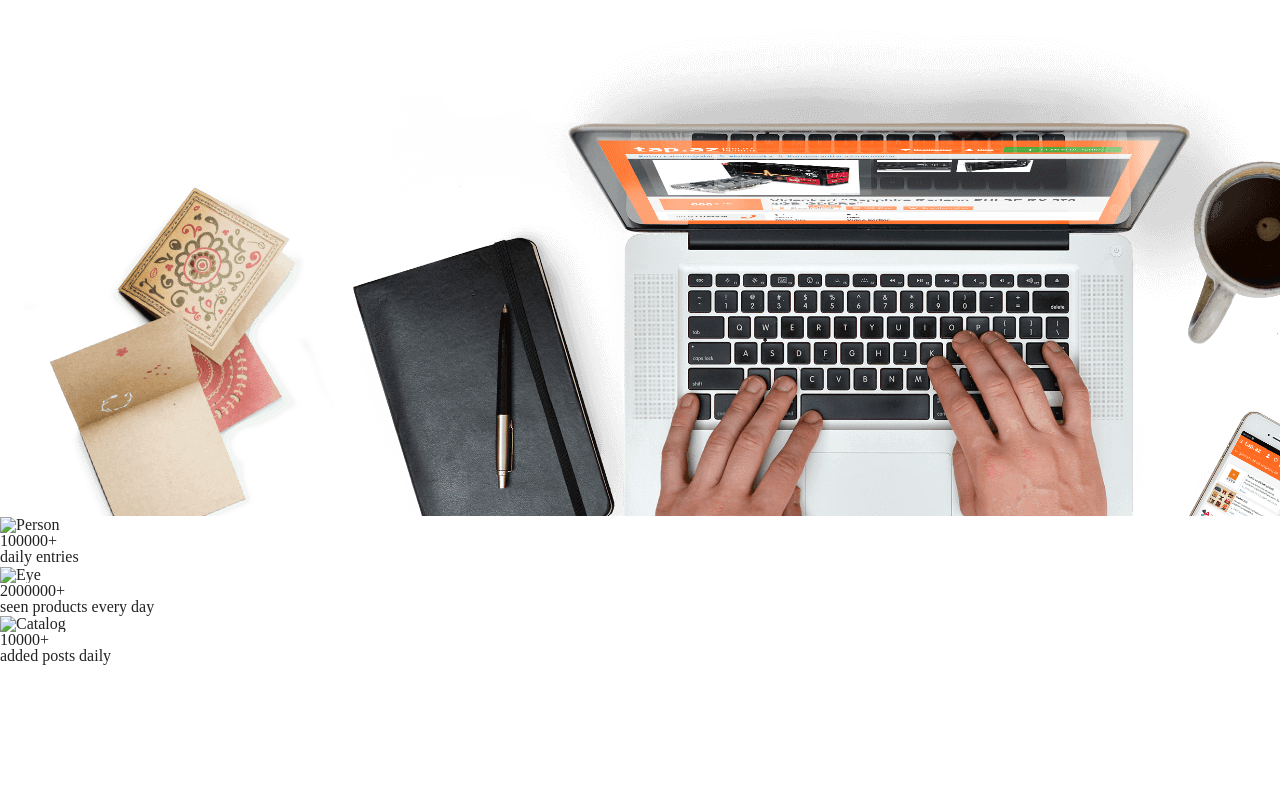
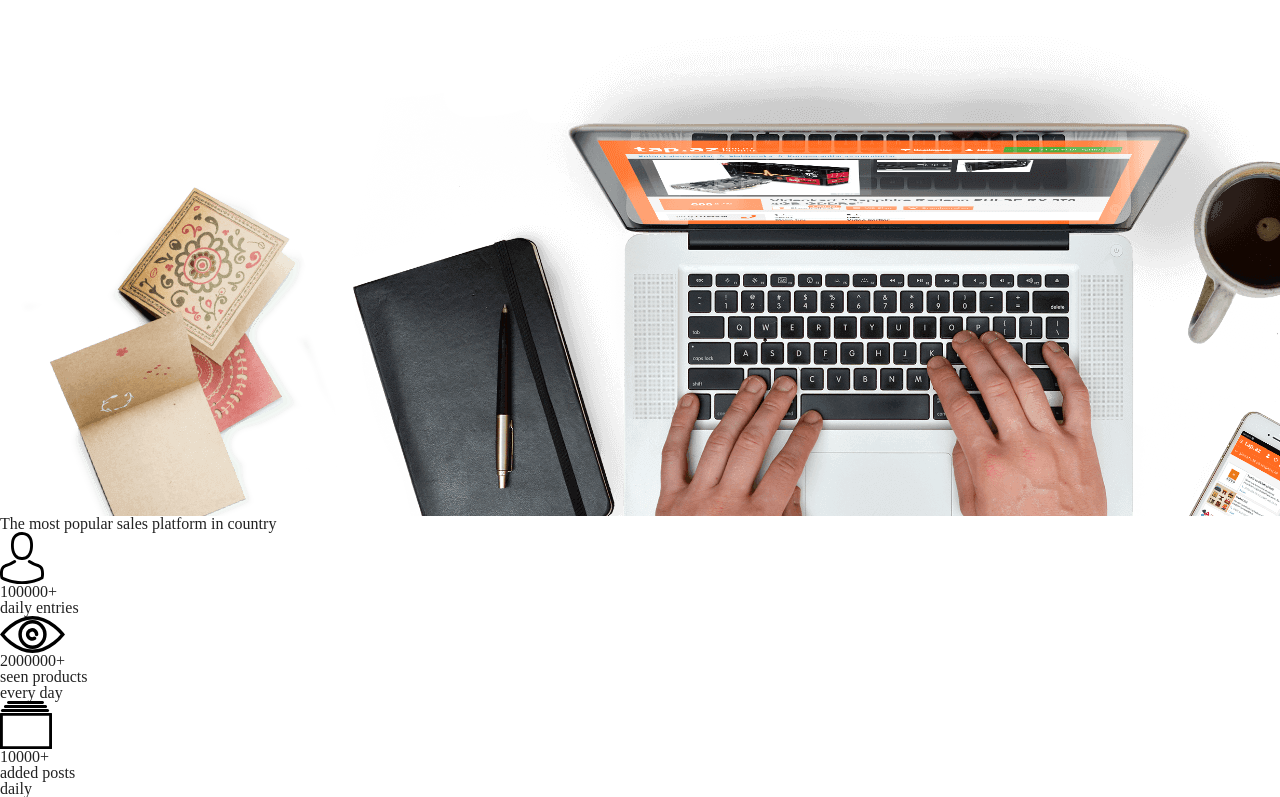
Before and after one commit to swietlikk/BestShop, a plain HTML site: page index.html in a window 1280 px wide. Shown: the part 131-928 px from the top of the page. Before the commit the page ends 800 px from the top, so only its background shows below. Drawn offline with Linux system fonts and the light colour scheme.

Commit message:
poprawiony html do sekcji statystyki

```diff
--- a/index.html
+++ b/index.html
@@ -52,33 +52,37 @@
     <img class="hero__bg" alt="Background image" src="./assets/Background.png"/>
 
 
-    <div class="statistics">
-        <h2 class="statistics__hdl"></h2>
-        <div class="statistics__item">
+    <section class="statistics">
+        <div class="container">
+            <h2>The most popular sales platform in country</h2>
+
             <div class="statistics__box">
-                <div class="statistics__wheel"></div>
-                <img src="" alt="Person" class="statistics__icon"/>
-                <div class="statistics numb">100000+</div>
-                <p class="statistics lead">daily entries</p>
                 <div class="statistics__item">
-                    <div class="statistics__box">
-                        <div class="statistics__wheel"></div>
-                        <img src="" alt="Eye" class="statistics__icon"/>
-                        <div class="statistics numb">2000000+</div>
-                        <p class="statistics lead">seen products every day</p>
-                        <div class="statistics__item">
-                            <div class="statistics__box">
-                                <div class="statistics__wheel"></div>
-                                <img src="" alt="Catalog" class="statistics__icon">
-                                <div class="statistics numb">10000+</div>
-                                <p class="statistics lead">added posts daily</p>
-                            </div>
-                        </div>
+                    <div class="statistics__circle">
+                        <img src="assets/Person.svg" alt="person" class="statistics__img"/>
                     </div>
+                    <div class="statistics__numb">100000+</div>
+                    <div class="statistics__lead">daily entries</div>
+                </div>
+
+                <div class="statistics__item">
+                    <div class="statistics__circle">
+                        <img src="assets/Eye.svg" alt="person" class="statistics__img"/>
+                    </div>
+                    <div class="statistics__numb">2000000+</div>
+                    <div class="statistics__lead">seen products<br>every day</div>
+                </div>
+
+                <div class="statistics__item">
+                    <div class="statistics__circle">
+                        <img src="assets/Catalog.svg" alt="person" class="statistics__img"/>
+                    </div>
+                    <div class="statistics__numb">10000+</div>
+                    <div class="statistics__lead">added posts<br>daily</div>
                 </div>
             </div>
         </div>
-    </div>
+    </section>
 
 
 
```
